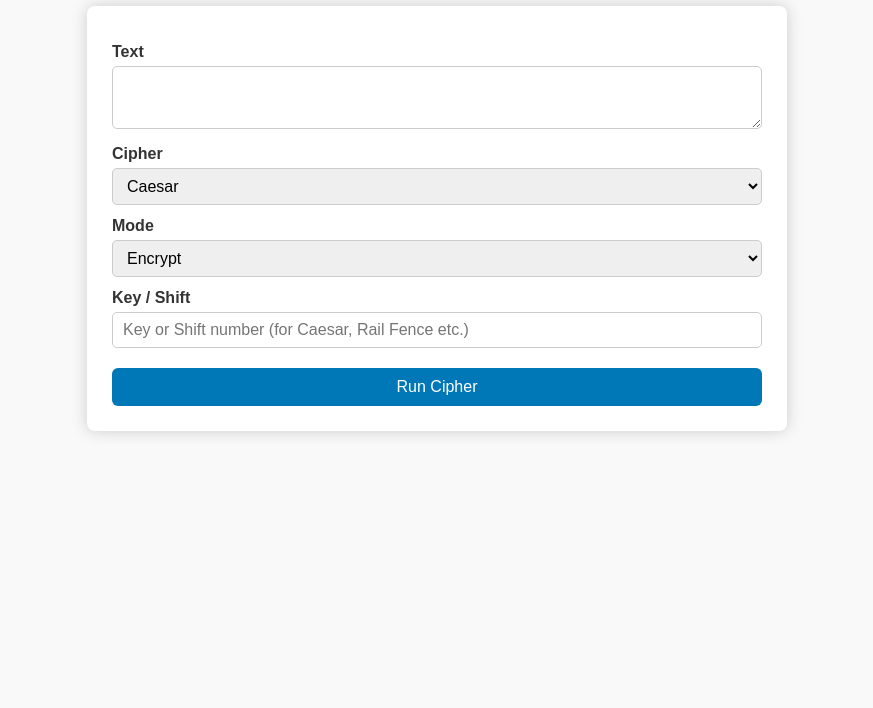
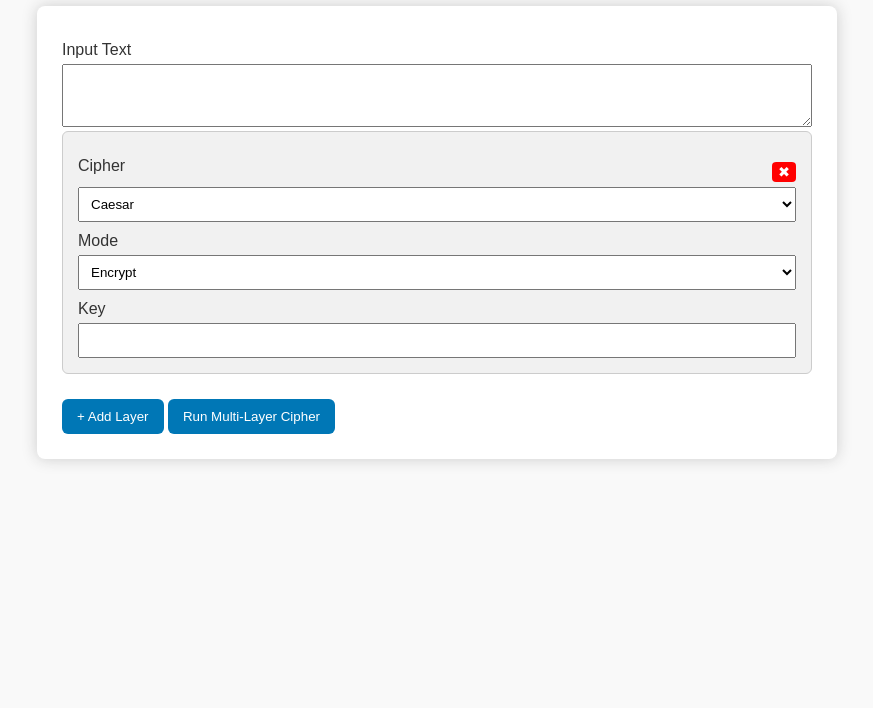
Before and after one commit to Mustafa-2005/Crypto, a plain HTML site: page index.html in a window 1280 px wide. Shown: the part 92-800 px from the top of the page, without its empty margins (203-1076 px from the left). Drawn offline with Linux system fonts and the light colour scheme.

Commit message:
Refactor HTML structure and styles for Multi-Layer Cipher Tool; enhance form functionality to support dynamic layer addition and processing.

```diff
--- a/index.html
+++ b/index.html
@@ -3,11 +3,11 @@
 <head>
   <meta charset="UTF-8" />
   <meta name="viewport" content="width=device-width, initial-scale=1" />
-<title>Cipher Web Interface</title>
+  <title>Multi-Layer Cipher</title>
   <style>
     body {
       font-family: Arial, sans-serif;
-    max-width: 700px;
+      max-width: 800px;
       margin: 40px auto;
       padding: 0 20px;
       background: #f9f9f9;
@@ -22,98 +22,134 @@
       padding: 25px;
       border-radius: 8px;
       box-shadow: 0 0 15px #ccc;
+      margin-bottom: 20px;
+    }
+    .layer {
+      border: 1px solid #ccc;
+      border-radius: 6px;
+      padding: 15px;
+      margin-bottom: 10px;
+      background: #f1f1f1;
     }
     label {
       display: block;
-    margin: 12px 0 5px;
-    font-weight: bold;
+      margin-top: 10px;
     }
-  input[type=text], input[type=number], select, textarea {
+    input, select, textarea {
       width: 100%;
-    padding: 8px 10px;
-    font-size: 1em;
-    border: 1px solid #ccc;
-    border-radius: 5px;
+      padding: 8px;
+      margin-top: 5px;
       box-sizing: border-box;
     }
-  textarea {
-    resize: vertical;
+    .result {
+      margin-bottom: 15px;
+      background: #e0f0ff;
+      padding: 15px;
+      border-radius: 6px;
+      font-family: Consolas, monospace;
     }
     button {
-    margin-top: 20px;
+      margin-top: 15px;
       background: #0077b6;
       color: white;
       padding: 10px 15px;
-    font-size: 1em;
       border: none;
       border-radius: 6px;
       cursor: pointer;
-    width: 100%;
     }
-  button:hover {
-    background: #023e8a;
-  }
-  .result {
-    margin-top: 30px;
-    background: #e0f0ff;
-    padding: 15px;
-    border-radius: 6px;
-    white-space: pre-wrap;
-    font-family: Consolas, monospace;
-    font-size: 1.1em;
+    .remove-layer {
+      float: right;
+      background: red;
+      color: white;
+      padding: 2px 6px;
+      font-size: 0.9em;
+      cursor: pointer;
+      border: none;
+      border-radius: 4px;
     }
   </style>
 </head>
 <body>
 
-<h1>Classical Cipher Tool</h1>
+<h1>Multi-Layer Cipher Tool</h1>
 
-<form id="cipherForm" method="get" action="/cipher">
-  <label for="text">Text</label>
-  <textarea id="text" name="text" rows="3" required></textarea>
+<form id="cipherForm">
+  <label for="text">Input Text</label>
+  <textarea id="inputText" rows="3" required></textarea>
 
-  <label for="cipher">Cipher</label>
-  <select id="cipher" name="type" required>
+  <div id="layersContainer"></div>
+
+  <button type="button" onclick="addLayer()">+ Add Layer</button>
+  <button type="submit">Run Multi-Layer Cipher</button>
+</form>
+
+<div id="resultsContainer"></div>
+
+<script>
+  const layersContainer = document.getElementById('layersContainer');
+  const resultsContainer = document.getElementById('resultsContainer');
+  let layerCount = 0;
+
+  function addLayer() {
+    const layer = document.createElement('div');
+    layer.className = 'layer';
+    layer.innerHTML = `
+      <button class="remove-layer" onclick="this.parentElement.remove()">✖</button>
+      <label>Cipher</label>
+      <select name="type">
         <option value="caesar">Caesar</option>
         <option value="vigenere">Vigenère</option>
         <option value="mono">Monoalphabetic</option>
         <option value="playfair">Playfair</option>
         <option value="rail">Rail Fence</option>
-    <option value="columnar">Columnar Transposition</option>
+        <option value="columnar">Columnar</option>
       </select>
 
-  <label for="mode">Mode</label>
-  <select id="mode" name="mode" required>
+      <label>Mode</label>
+      <select name="mode">
         <option value="1">Encrypt</option>
         <option value="0">Decrypt</option>
       </select>
 
-  <label for="key">Key / Shift</label>
-  <input type="text" id="key" name="key" placeholder="Key or Shift number (for Caesar, Rail Fence etc.)" />
+      <label>Key</label>
+      <input type="text" name="key" />
+    `;
+    layersContainer.appendChild(layer);
+  }
 
-  <button type="submit">Run Cipher</button>
-</form>
+  document.getElementById('cipherForm').addEventListener('submit', async function(e) {
+    e.preventDefault();
+    resultsContainer.innerHTML = '';
 
-<div class="result" id="result" style="display:none;"></div>
+    let currentText = document.getElementById('inputText').value;
 
-<script>
-  // Optional: handle form submission with fetch API to avoid reload
-  const form = document.getElementById('cipherForm');
-  const resultDiv = document.getElementById('result');
+    const layers = layersContainer.querySelectorAll('.layer');
+    for (let i = 0; i < layers.length; i++) {
+      const type = layers[i].querySelector('select[name=type]').value;
+      const mode = layers[i].querySelector('select[name=mode]').value;
+      const key = layers[i].querySelector('input[name=key]').value;
 
-  form.addEventListener('submit', async e => {
-    e.preventDefault();
-    const params = new URLSearchParams(new FormData(form));
+      const params = new URLSearchParams({
+        text: currentText,
+        type: type,
+        mode: mode,
+        key: key
+      });
+
       const res = await fetch('/cipher?' + params.toString());
-    if (res.ok) {
-      const text = await res.text();
-      resultDiv.style.display = 'block';
-      resultDiv.innerHTML = text;
-    } else {
-      resultDiv.style.display = 'block';
-      resultDiv.textContent = 'Error processing request.';
+      const output = await res.text();
+
+      currentText = output; // Chain the result to next layer
+
+      const div = document.createElement('div');
+      div.className = 'result';
+      div.innerHTML = `<strong>Layer ${i + 1}:</strong><br>${output}`;
+      resultsContainer.appendChild(div);
     }
   });
+
+  // Add one layer by default
+  addLayer();
 </script>
 
 </body>
```
Lines whose indentation alone changed are shown as unchanged.
